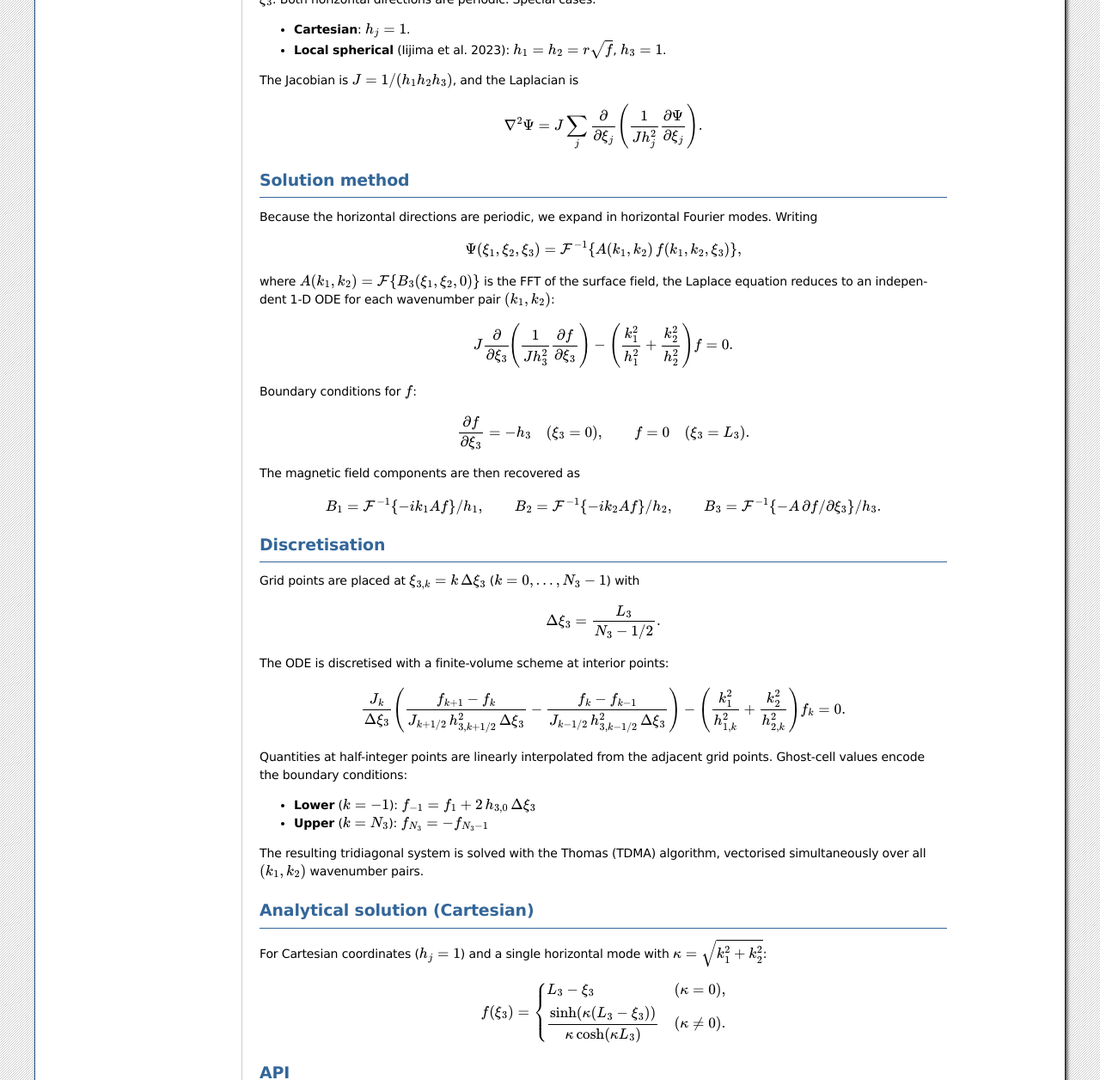
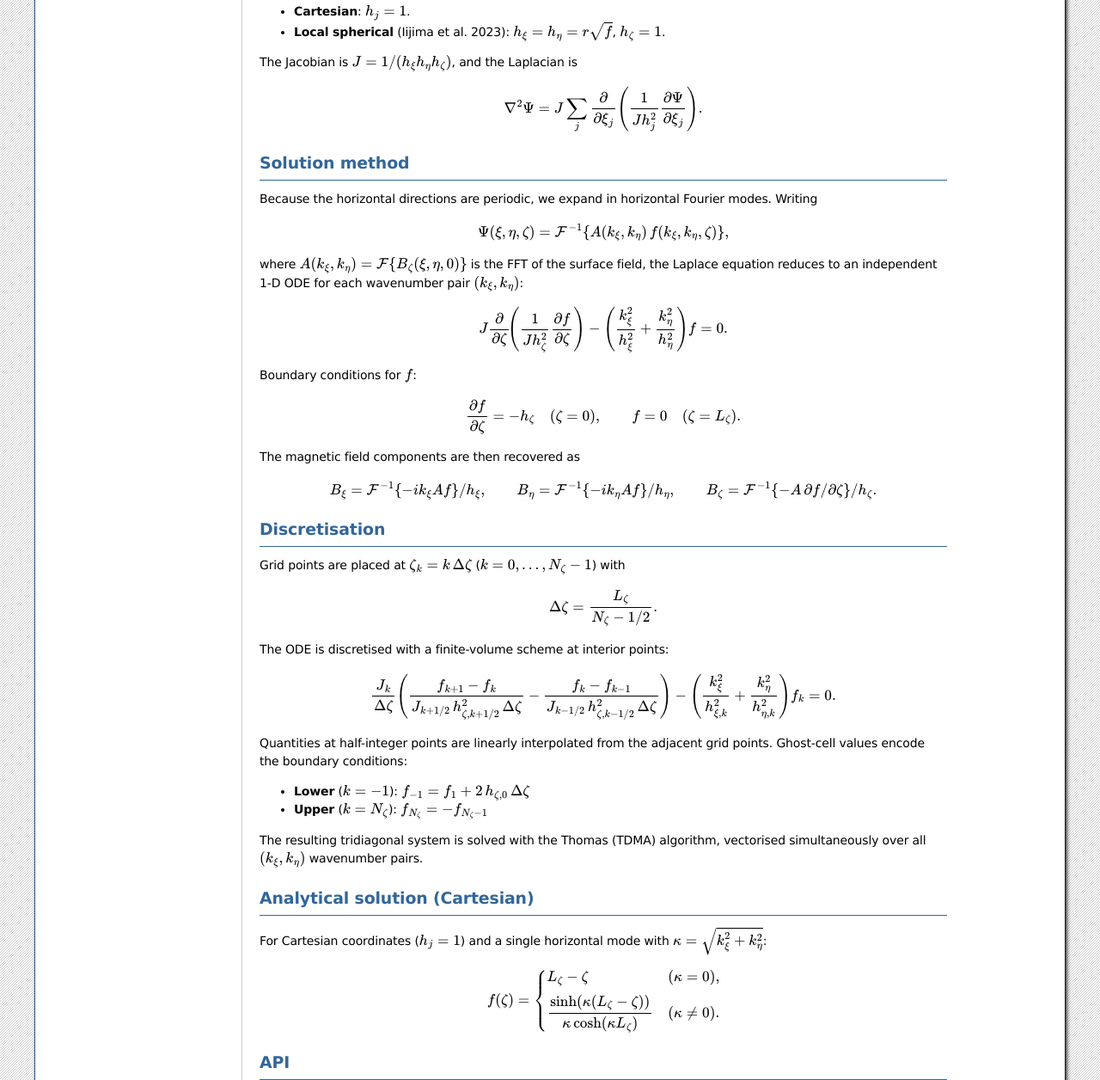
Before and after one commit to iijimahr/wind3d_field_lines, a Sphinx documentation site: the page built from docs/source/theory_potential_field.rst, in a window 1280 px wide and 1400 px high, scrolled down 538 px, cut to the strip 0-1256 px from the top of the window. Shown: the whole strip at 86% size. Built offline with Sphinx 7.4.7, drawn with Linux system fonts in a browser that asks for light colours; some of the changed text lies outside the part shown.

Commit message:
Unify field naming and coordinate-index conventions

```diff
--- a/docs/source/theory_potential_field.rst
+++ b/docs/source/theory_potential_field.rst
@@ -24,23 +24,23 @@ The divergence-free condition :math:`\nabla\cdot\mathbf{B}=0` then requires
 
 Boundary conditions:
 
-- **Lower boundary** (:math:`\xi_3 = 0`): the normal component of the
-  surface magnetic field is prescribed, :math:`B_3 = B_0(\xi_1, \xi_2)`.
-- **Upper boundary** (:math:`\xi_3 = L_3`): the horizontal field vanishes,
+- **Lower boundary** (:math:`\zeta = 0`): the normal component of the
+  surface magnetic field is prescribed, :math:`B_\zeta = B_0(\xi, \eta)`.
+- **Upper boundary** (:math:`\zeta = L_\zeta`): the horizontal field vanishes,
   :math:`\mathbf{B}_h = 0`.
 
 Coordinate system
 -----------------
 
-An orthogonal curvilinear coordinate system :math:`(\xi_1, \xi_2, \xi_3)` is
-assumed with scale factors :math:`h_j(\xi_3)` that depend only on
-:math:`\xi_3`.  Both horizontal directions are periodic.  Special cases:
+An orthogonal curvilinear coordinate system :math:`(\xi, \eta, \zeta)` is
+assumed with scale factors :math:`h_j(\zeta)` that depend only on
+:math:`\zeta`.  Both horizontal directions are periodic.  Special cases:
 
 - **Cartesian**: :math:`h_j = 1`.
 - **Local spherical** (Iijima et al. 2023):
-  :math:`h_1 = h_2 = r\sqrt{f}`, :math:`h_3 = 1`.
+  :math:`h_\xi = h_\eta = r\sqrt{f}`, :math:`h_\zeta = 1`.
 
-The Jacobian is :math:`J = 1/(h_1 h_2 h_3)`, and the Laplacian is
+The Jacobian is :math:`J = 1/(h_\xi h_\eta h_\zeta)`, and the Laplacian is
 
 .. math::
 
@@ -56,78 +56,78 @@ Fourier modes.  Writing
 
 .. math::
 
-   \Psi(\xi_1,\xi_2,\xi_3)
-   = \mathcal{F}^{-1}\!\left\{A(k_1,k_2)\,f(k_1,k_2,\xi_3)\right\},
+   \Psi(\xi,\eta,\zeta)
+   = \mathcal{F}^{-1}\!\left\{A(k_\xi,k_\eta)\,f(k_\xi,k_\eta,\zeta)\right\},
 
-where :math:`A(k_1,k_2) = \mathcal{F}\{B_3(\xi_1,\xi_2,0)\}` is the FFT of
+where :math:`A(k_\xi,k_\eta) = \mathcal{F}\{B_\zeta(\xi,\eta,0)\}` is the FFT of
 the surface field, the Laplace equation reduces to an independent 1-D ODE for
-each wavenumber pair :math:`(k_1,k_2)`:
+each wavenumber pair :math:`(k_\xi,k_\eta)`:
 
 .. math::
 
-   J \frac{\partial}{\partial \xi_3}
-   \!\left(\frac{1}{J h_3^2} \frac{\partial f}{\partial \xi_3}\right)
-   - \left(\frac{k_1^2}{h_1^2} + \frac{k_2^2}{h_2^2}\right) f = 0.
+   J \frac{\partial}{\partial \zeta}
+   \!\left(\frac{1}{J h_\zeta^2} \frac{\partial f}{\partial \zeta}\right)
+   - \left(\frac{k_\xi^2}{h_\xi^2} + \frac{k_\eta^2}{h_\eta^2}\right) f = 0.
 
 Boundary conditions for :math:`f`:
 
 .. math::
 
-   \frac{\partial f}{\partial \xi_3} = -h_3 \quad (\xi_3 = 0), \qquad
-   f = 0 \quad (\xi_3 = L_3).
+   \frac{\partial f}{\partial \zeta} = -h_\zeta \quad (\zeta = 0), \qquad
+   f = 0 \quad (\zeta = L_\zeta).
 
 The magnetic field components are then recovered as
 
 .. math::
 
-   B_1 = \mathcal{F}^{-1}\!\left\{-ik_1 A f\right\} / h_1, \qquad
-   B_2 = \mathcal{F}^{-1}\!\left\{-ik_2 A f\right\} / h_2, \qquad
-   B_3 = \mathcal{F}^{-1}\!\left\{-A\,\partial f/\partial\xi_3\right\} / h_3.
+   B_\xi = \mathcal{F}^{-1}\!\left\{-ik_\xi A f\right\} / h_\xi, \qquad
+   B_\eta = \mathcal{F}^{-1}\!\left\{-ik_\eta A f\right\} / h_\eta, \qquad
+   B_\zeta = \mathcal{F}^{-1}\!\left\{-A\,\partial f/\partial\zeta\right\} / h_\zeta.
 
 Discretisation
 --------------
 
-Grid points are placed at :math:`\xi_{3,k} = k\,\Delta\xi_3`
-(:math:`k = 0, \ldots, N_3-1`) with
+Grid points are placed at :math:`\zeta_k = k\,\Delta\zeta`
+(:math:`k = 0, \ldots, N_\zeta-1`) with
 
 .. math::
 
-   \Delta\xi_3 = \frac{L_3}{N_3 - 1/2}.
+   \Delta\zeta = \frac{L_\zeta}{N_\zeta - 1/2}.
 
 The ODE is discretised with a finite-volume scheme at interior points:
 
 .. math::
 
-   \frac{J_k}{\Delta\xi_3}
+   \frac{J_k}{\Delta\zeta}
    \left(
-     \frac{f_{k+1}-f_k}{J_{k+1/2}\,h_{3,k+1/2}^2\,\Delta\xi_3}
-     - \frac{f_k-f_{k-1}}{J_{k-1/2}\,h_{3,k-1/2}^2\,\Delta\xi_3}
+     \frac{f_{k+1}-f_k}{J_{k+1/2}\,h_{\zeta,k+1/2}^2\,\Delta\zeta}
+     - \frac{f_k-f_{k-1}}{J_{k-1/2}\,h_{\zeta,k-1/2}^2\,\Delta\zeta}
    \right)
-   - \left(\frac{k_1^2}{h_{1,k}^2} + \frac{k_2^2}{h_{2,k}^2}\right) f_k = 0.
+   - \left(\frac{k_\xi^2}{h_{\xi,k}^2} + \frac{k_\eta^2}{h_{\eta,k}^2}\right) f_k = 0.
 
 Quantities at half-integer points are linearly interpolated from the adjacent
 grid points.  Ghost-cell values encode the boundary conditions:
 
 - **Lower** (:math:`k = -1`):
-  :math:`f_{-1} = f_1 + 2\,h_{3,0}\,\Delta\xi_3`
-- **Upper** (:math:`k = N_3`):
-  :math:`f_{N_3} = -f_{N_3-1}`
+  :math:`f_{-1} = f_1 + 2\,h_{\zeta,0}\,\Delta\zeta`
+- **Upper** (:math:`k = N_\zeta`):
+  :math:`f_{N_\zeta} = -f_{N_\zeta-1}`
 
 The resulting tridiagonal system is solved with the Thomas (TDMA) algorithm,
-vectorised simultaneously over all :math:`(k_1,k_2)` wavenumber pairs.
+vectorised simultaneously over all :math:`(k_\xi,k_\eta)` wavenumber pairs.
 
 Analytical solution (Cartesian)
 ---------------------------------
 
 For Cartesian coordinates (:math:`h_j = 1`) and a single horizontal mode
-with :math:`\kappa = \sqrt{k_1^2 + k_2^2}`:
+with :math:`\kappa = \sqrt{k_\xi^2 + k_\eta^2}`:
 
 .. math::
 
-   f(\xi_3) =
+   f(\zeta) =
    \begin{cases}
-     L_3 - \xi_3 & (\kappa = 0), \\[4pt]
-     \dfrac{\sinh\!\left(\kappa(L_3-\xi_3)\right)}{\kappa\cosh(\kappa L_3)}
+     L_\zeta - \zeta & (\kappa = 0), \\[4pt]
+     \dfrac{\sinh\!\left(\kappa(L_\zeta-\zeta)\right)}{\kappa\cosh(\kappa L_\zeta)}
      & (\kappa \neq 0).
    \end{cases}
 
```
Also changed, not shown: README.md (+9 -9 lines), docs/source/demo_bipolar.rst (+11 -11 lines), docs/source/index.rst (+9 -9 lines), 5 other files.
